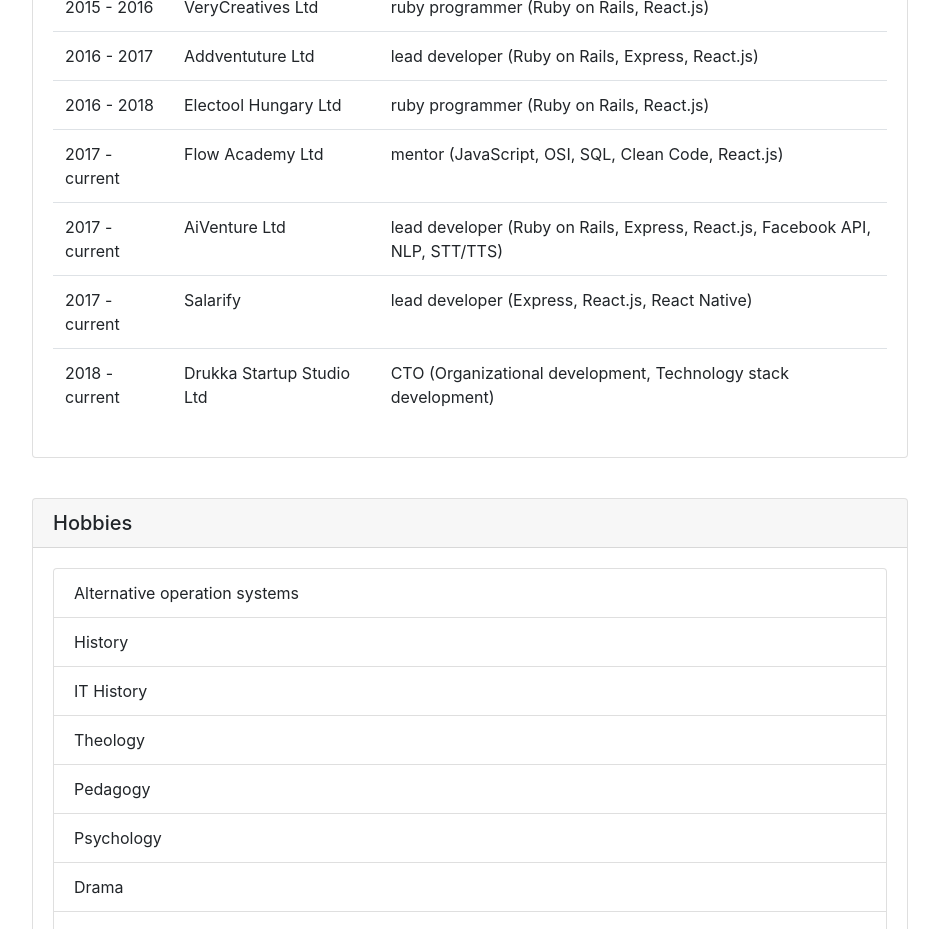
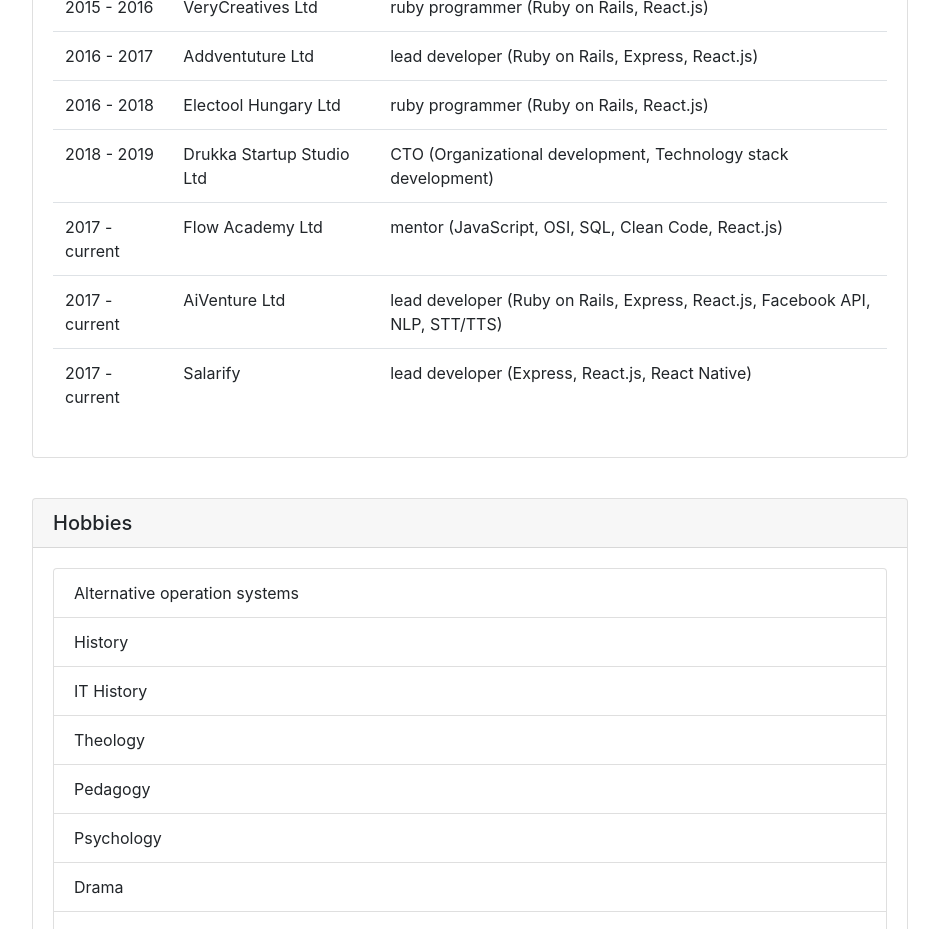
Before and after one commit to rastasi/rastasi.github.io, a plain HTML site: page index.html in a window 1280 px wide. Shown: the part 1820-2749 px from the top of the page, without its empty margins (170-1109 px from the left). Drawn offline with nearby package versions, Linux system fonts and the light colour scheme.

Commit message:
leave Drukka

```diff
--- a/index.html
+++ b/index.html
@@ -116,6 +116,11 @@
               <td>ruby programmer (Ruby on Rails, React.js)</td>
             </tr>
             <tr>
+              <td>2018 - 2019</td>
+              <td>Drukka Startup Studio Ltd</td>
+              <td>CTO (Organizational development, Technology stack development)</td>
+            </tr>
+            <tr>
               <td>2017 - current</td>
               <td>Flow Academy Ltd</td>
               <td>mentor (JavaScript, OSI, SQL, Clean Code, React.js)</td>
@@ -130,11 +135,7 @@
               <td>Salarify</td>
               <td>lead developer (Express, React.js, React Native)</td>
             </tr>
-            <tr>
-              <td>2018 - current</td>
-              <td>Drukka Startup Studio Ltd</td>
-              <td>CTO (Organizational development, Technology stack development)</td>
-            </tr>
+
           </table>
         </div>
       </div>
```
